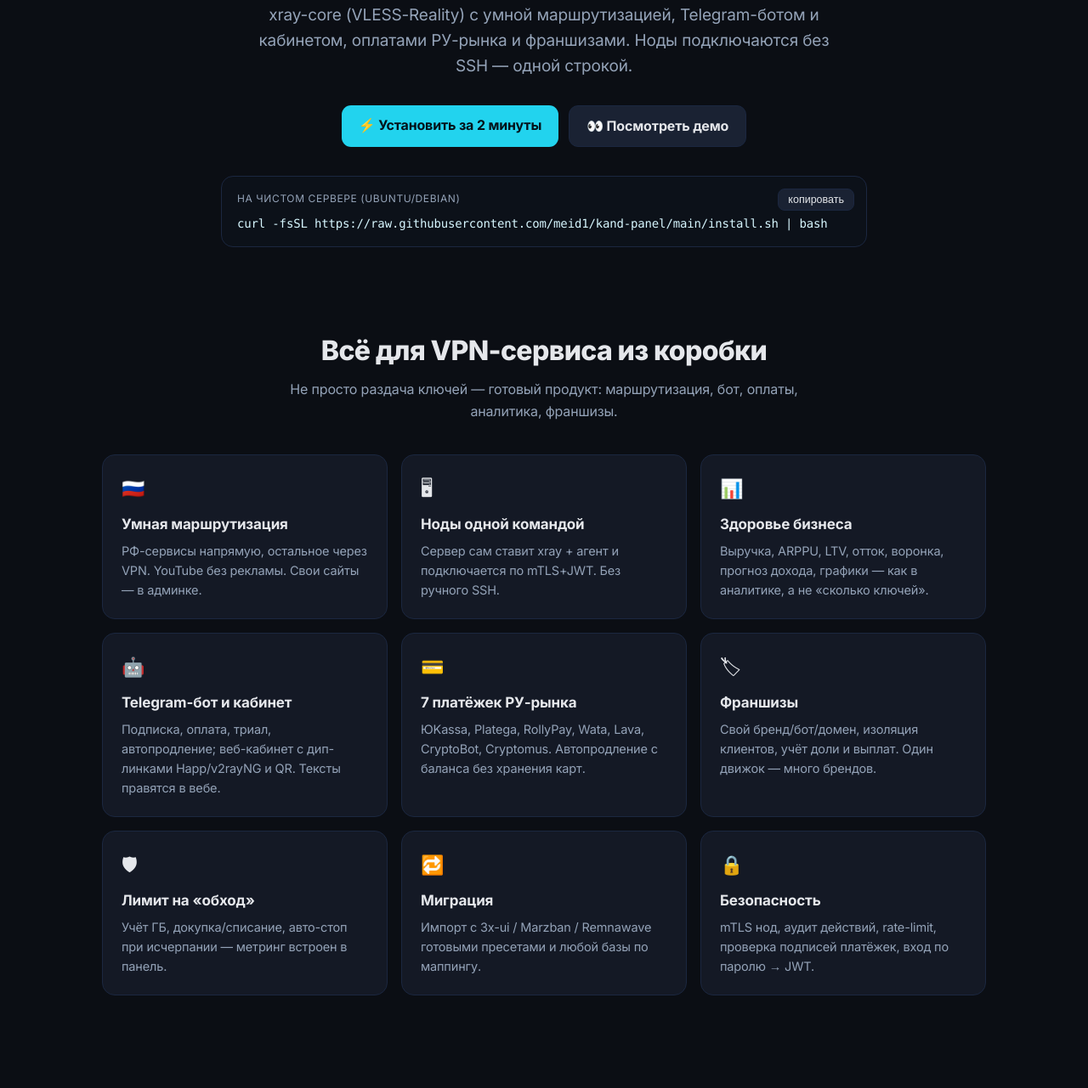
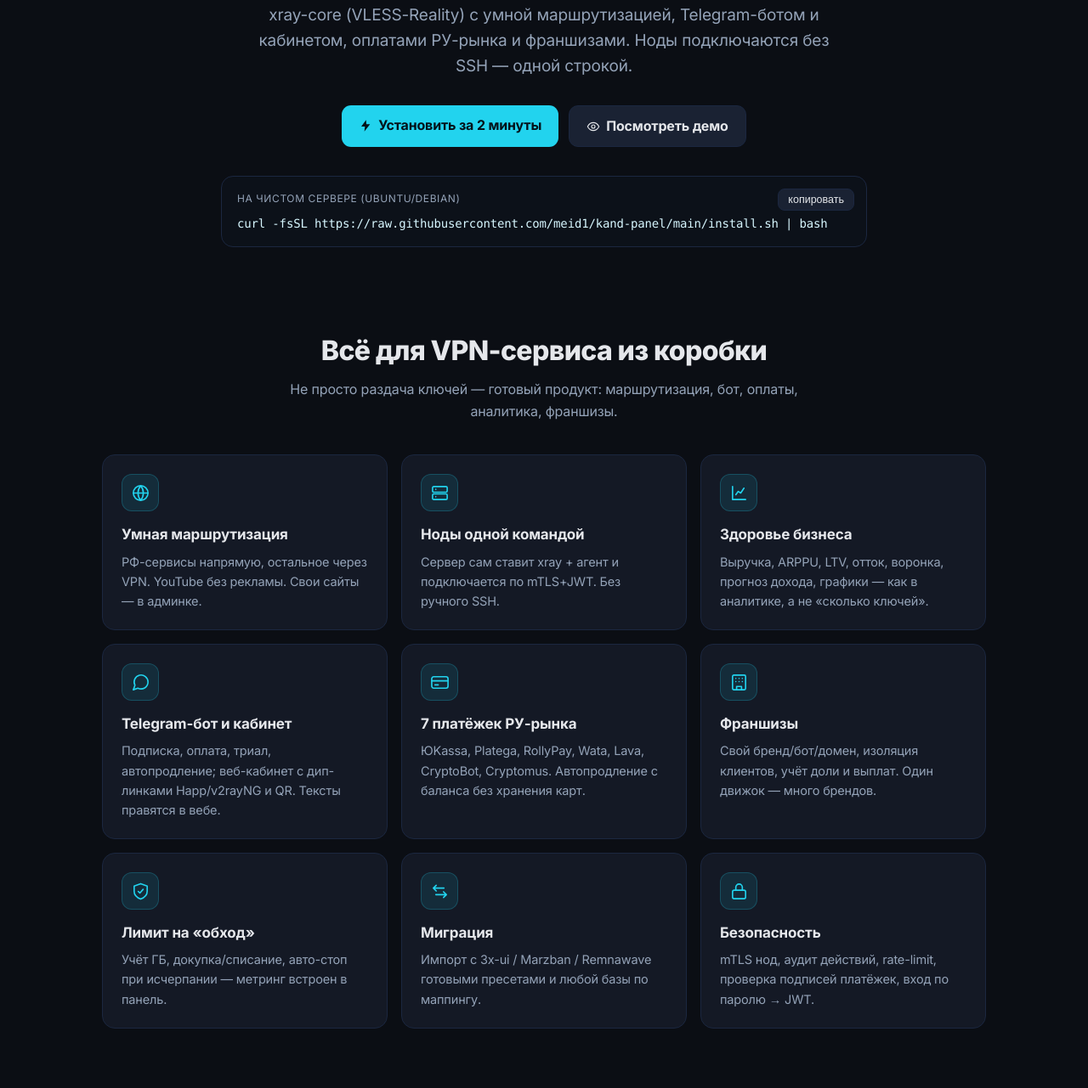
Before and after one commit to meid1/kand-panel, a website: page site/index.html in a window 1280 px wide. Shown: the part 340-1621 px from the top of the page at 85% size. Drawn offline with Linux system fonts and the light colour scheme.

Commit message:
site: replace all emoji with drawn SVG line icons (features, buttons, checks) + card hover

```diff
--- a/site/index.html
+++ b/site/index.html
@@ -34,8 +34,12 @@
   h2{font-size:32px;font-weight:800;text-align:center;margin:0 0 8px;letter-spacing:-.02em}
   .sub{color:var(--mut);text-align:center;max-width:640px;margin:0 auto 38px}
   .grid{display:grid;grid-template-columns:repeat(3,1fr);gap:16px}
-  .f{background:var(--card);border:1px solid var(--line);border-radius:15px;padding:22px}
-  .f .ic{font-size:22px;margin-bottom:10px} .f h3{margin:0 0 6px;font-size:17px} .f p{margin:0;color:var(--mut);font-size:14.5px}
+  .f{background:var(--card);border:1px solid var(--line);border-radius:15px;padding:22px;transition:border-color .15s,transform .15s}
+  .f:hover{border-color:rgba(34,211,238,.35);transform:translateY(-2px)}
+  .f .ic{width:44px;height:44px;border-radius:12px;background:rgba(34,211,238,.1);border:1px solid rgba(34,211,238,.22);display:flex;align-items:center;justify-content:center;color:var(--acc);margin-bottom:14px}
+  .f .ic svg{width:23px;height:23px} .f h3{margin:0 0 6px;font-size:17px} .f p{margin:0;color:var(--mut);font-size:14.5px}
+  .btn svg{width:16px;height:16px;vertical-align:-3px;margin-right:7px}
+  .ico{display:inline-flex} .ico svg{width:100%;height:100%}
   .shots{display:grid;grid-template-columns:1fr 1fr;gap:16px}
   .shots img{width:100%;border-radius:12px;border:1px solid var(--line);display:block}
   .shots .full{grid-column:1/3}
@@ -67,8 +71,8 @@
     <p class="lead">xray-core (VLESS-Reality) с умной маршрутизацией, Telegram-ботом и кабинетом,
       оплатами РУ-рынка и франшизами. Ноды подключаются без SSH — одной строкой.</p>
     <div class="cta">
-      <a class="btn" href="#install">⚡ Установить за 2 минуты</a>
-      <a class="btn ghost" href="#demo">👀 Посмотреть демо</a>
+      <a class="btn" href="#install"><svg viewBox="0 0 24 24" fill="currentColor"><path d="M13 2 4.5 13.5H11l-1 8.5L20 9.5h-6.5z"/></svg>Установить за 2 минуты</a>
+      <a class="btn ghost" href="#demo"><svg viewBox="0 0 24 24" fill="none" stroke="currentColor" stroke-width="1.7"><path d="M2 12s3.5-7 10-7 10 7 10 7-3.5 7-10 7-10-7-10-7z"/><circle cx="12" cy="12" r="3"/></svg>Посмотреть демо</a>
     </div>
     <div class="install" id="install">
       <div class="lbl">На чистом сервере (Ubuntu/Debian)</div>
@@ -81,15 +85,15 @@
     <h2>Всё для VPN-сервиса из коробки</h2>
     <p class="sub">Не просто раздача ключей — готовый продукт: маршрутизация, бот, оплаты, аналитика, франшизы.</p>
     <div class="grid">
-      <div class="f"><div class="ic">🇷🇺</div><h3>Умная маршрутизация</h3><p>РФ-сервисы напрямую, остальное через VPN. YouTube без рекламы. Свои сайты — в админке.</p></div>
-      <div class="f"><div class="ic">🖥</div><h3>Ноды одной командой</h3><p>Сервер сам ставит xray + агент и подключается по mTLS+JWT. Без ручного SSH.</p></div>
-      <div class="f"><div class="ic">📊</div><h3>Здоровье бизнеса</h3><p>Выручка, ARPPU, LTV, отток, воронка, прогноз дохода, графики — как в аналитике, а не «сколько ключей».</p></div>
-      <div class="f"><div class="ic">🤖</div><h3>Telegram-бот и кабинет</h3><p>Подписка, оплата, триал, автопродление; веб-кабинет с дип-линками Happ/v2rayNG и QR. Тексты правятся в вебе.</p></div>
-      <div class="f"><div class="ic">💳</div><h3>7 платёжек РУ-рынка</h3><p>ЮKassa, Platega, RollyPay, Wata, Lava, CryptoBot, Cryptomus. Автопродление с баланса без хранения карт.</p></div>
-      <div class="f"><div class="ic">🏷</div><h3>Франшизы</h3><p>Свой бренд/бот/домен, изоляция клиентов, учёт доли и выплат. Один движок — много брендов.</p></div>
-      <div class="f"><div class="ic">🛡</div><h3>Лимит на «обход»</h3><p>Учёт ГБ, докупка/списание, авто-стоп при исчерпании — метринг встроен в панель.</p></div>
-      <div class="f"><div class="ic">🔁</div><h3>Миграция</h3><p>Импорт с 3x-ui / Marzban / Remnawave готовыми пресетами и любой базы по маппингу.</p></div>
-      <div class="f"><div class="ic">🔒</div><h3>Безопасность</h3><p>mTLS нод, аудит действий, rate-limit, проверка подписей платёжек, вход по паролю → JWT.</p></div>
+      <div class="f"><div class="ic"><svg viewBox="0 0 24 24" fill="none" stroke="currentColor" stroke-width="1.7" stroke-linecap="round" stroke-linejoin="round"><circle cx="12" cy="12" r="9"/><path d="M3 12h18"/><path d="M12 3a14 14 0 0 1 0 18a14 14 0 0 1 0-18"/></svg></div><h3>Умная маршрутизация</h3><p>РФ-сервисы напрямую, остальное через VPN. YouTube без рекламы. Свои сайты — в админке.</p></div>
+      <div class="f"><div class="ic"><svg viewBox="0 0 24 24" fill="none" stroke="currentColor" stroke-width="1.7" stroke-linecap="round" stroke-linejoin="round"><rect x="3" y="4" width="18" height="7" rx="1.6"/><rect x="3" y="13" width="18" height="7" rx="1.6"/><path d="M7 7.5h.01M7 16.5h.01"/></svg></div><h3>Ноды одной командой</h3><p>Сервер сам ставит xray + агент и подключается по mTLS+JWT. Без ручного SSH.</p></div>
+      <div class="f"><div class="ic"><svg viewBox="0 0 24 24" fill="none" stroke="currentColor" stroke-width="1.7" stroke-linecap="round" stroke-linejoin="round"><path d="M4 4v16h16"/><path d="M8 14l3-4 3 2 4-6"/></svg></div><h3>Здоровье бизнеса</h3><p>Выручка, ARPPU, LTV, отток, воронка, прогноз дохода, графики — как в аналитике, а не «сколько ключей».</p></div>
+      <div class="f"><div class="ic"><svg viewBox="0 0 24 24" fill="none" stroke="currentColor" stroke-width="1.7" stroke-linecap="round" stroke-linejoin="round"><path d="M21 11.5a8.5 8.5 0 0 1-12.4 7.5L3 21l2-5.6A8.5 8.5 0 1 1 21 11.5z"/></svg></div><h3>Telegram-бот и кабинет</h3><p>Подписка, оплата, триал, автопродление; веб-кабинет с дип-линками Happ/v2rayNG и QR. Тексты правятся в вебе.</p></div>
+      <div class="f"><div class="ic"><svg viewBox="0 0 24 24" fill="none" stroke="currentColor" stroke-width="1.7" stroke-linecap="round" stroke-linejoin="round"><rect x="2" y="5" width="20" height="14" rx="2.5"/><path d="M2 10h20"/><path d="M6 15h4"/></svg></div><h3>7 платёжек РУ-рынка</h3><p>ЮKassa, Platega, RollyPay, Wata, Lava, CryptoBot, Cryptomus. Автопродление с баланса без хранения карт.</p></div>
+      <div class="f"><div class="ic"><svg viewBox="0 0 24 24" fill="none" stroke="currentColor" stroke-width="1.7" stroke-linecap="round" stroke-linejoin="round"><rect x="4" y="3" width="16" height="18" rx="1.6"/><path d="M9 21v-4h6v4"/><path d="M8 7h.01M12 7h.01M16 7h.01M8 11h.01M12 11h.01M16 11h.01"/></svg></div><h3>Франшизы</h3><p>Свой бренд/бот/домен, изоляция клиентов, учёт доли и выплат. Один движок — много брендов.</p></div>
+      <div class="f"><div class="ic"><svg viewBox="0 0 24 24" fill="none" stroke="currentColor" stroke-width="1.7" stroke-linecap="round" stroke-linejoin="round"><path d="M12 2.5l8 3v6.5c0 4.4-3.3 7.6-8 9.5-4.7-1.9-8-5.1-8-9.5V5.5z"/><path d="M9 12l2 2 4-4.5"/></svg></div><h3>Лимит на «обход»</h3><p>Учёт ГБ, докупка/списание, авто-стоп при исчерпании — метринг встроен в панель.</p></div>
+      <div class="f"><div class="ic"><svg viewBox="0 0 24 24" fill="none" stroke="currentColor" stroke-width="1.7" stroke-linecap="round" stroke-linejoin="round"><path d="M4 8h13M4 8l3.5-3.5M4 8l3.5 3.5"/><path d="M20 16H7M20 16l-3.5-3.5M20 16l-3.5 3.5"/></svg></div><h3>Миграция</h3><p>Импорт с 3x-ui / Marzban / Remnawave готовыми пресетами и любой базы по маппингу.</p></div>
+      <div class="f"><div class="ic"><svg viewBox="0 0 24 24" fill="none" stroke="currentColor" stroke-width="1.7" stroke-linecap="round" stroke-linejoin="round"><rect x="4" y="10.5" width="16" height="10.5" rx="2"/><path d="M8 10.5V7a4 4 0 0 1 8 0v3.5"/></svg></div><h3>Безопасность</h3><p>mTLS нод, аудит действий, rate-limit, проверка подписей платёжек, вход по паролю → JWT.</p></div>
     </div>
   </section>
 
@@ -109,13 +113,13 @@
     <h2>Чем отличается</h2>
     <p class="sub">от Remnawave / Marzban / 3x-ui</p>
     <div class="compare">
-      <div class="row"><span>Умная маршрутизация РФ из коробки</span><span class="ok">✓</span></div>
-      <div class="row"><span>YouTube без рекламы (РФ-выход)</span><span class="ok">✓</span></div>
-      <div class="row"><span>Аналитика бизнеса (ARPPU / LTV / отток / прогноз)</span><span class="ok">✓</span></div>
-      <div class="row"><span>Telegram-бот + веб-кабинет + оплаты РУ</span><span class="ok">✓</span></div>
-      <div class="row"><span>Лимит трафика на «обход» с докупкой</span><span class="ok">✓</span></div>
-      <div class="row"><span>Франшизы с изоляцией и учётом выплат</span><span class="ok">✓</span></div>
-      <div class="row"><span>Установка панели и нод одной командой</span><span class="ok">✓</span></div>
+      <div class="row"><span>Умная маршрутизация РФ из коробки</span><span class="ok"><svg viewBox="0 0 24 24" width="19" height="19" fill="none" stroke="currentColor" stroke-width="2.4" stroke-linecap="round" stroke-linejoin="round" style="vertical-align:-4px"><path d="M4 12l5 5L20 6"/></svg></span></div>
+      <div class="row"><span>YouTube без рекламы (РФ-выход)</span><span class="ok"><svg viewBox="0 0 24 24" width="19" height="19" fill="none" stroke="currentColor" stroke-width="2.4" stroke-linecap="round" stroke-linejoin="round" style="vertical-align:-4px"><path d="M4 12l5 5L20 6"/></svg></span></div>
+      <div class="row"><span>Аналитика бизнеса (ARPPU / LTV / отток / прогноз)</span><span class="ok"><svg viewBox="0 0 24 24" width="19" height="19" fill="none" stroke="currentColor" stroke-width="2.4" stroke-linecap="round" stroke-linejoin="round" style="vertical-align:-4px"><path d="M4 12l5 5L20 6"/></svg></span></div>
+      <div class="row"><span>Telegram-бот + веб-кабинет + оплаты РУ</span><span class="ok"><svg viewBox="0 0 24 24" width="19" height="19" fill="none" stroke="currentColor" stroke-width="2.4" stroke-linecap="round" stroke-linejoin="round" style="vertical-align:-4px"><path d="M4 12l5 5L20 6"/></svg></span></div>
+      <div class="row"><span>Лимит трафика на «обход» с докупкой</span><span class="ok"><svg viewBox="0 0 24 24" width="19" height="19" fill="none" stroke="currentColor" stroke-width="2.4" stroke-linecap="round" stroke-linejoin="round" style="vertical-align:-4px"><path d="M4 12l5 5L20 6"/></svg></span></div>
+      <div class="row"><span>Франшизы с изоляцией и учётом выплат</span><span class="ok"><svg viewBox="0 0 24 24" width="19" height="19" fill="none" stroke="currentColor" stroke-width="2.4" stroke-linecap="round" stroke-linejoin="round" style="vertical-align:-4px"><path d="M4 12l5 5L20 6"/></svg></span></div>
+      <div class="row"><span>Установка панели и нод одной командой</span><span class="ok"><svg viewBox="0 0 24 24" width="19" height="19" fill="none" stroke="currentColor" stroke-width="2.4" stroke-linecap="round" stroke-linejoin="round" style="vertical-align:-4px"><path d="M4 12l5 5L20 6"/></svg></span></div>
     </div>
   </section>
 
@@ -124,9 +128,9 @@
       <h2>Попробовать</h2>
       <p class="sub" style="margin-bottom:24px">Открытый код на GitHub, установка одной командой, помощь с переносом клиентов.</p>
       <div class="cta">
-        <a class="btn" href="#install">⚡ Установить</a>
-        <a class="btn ghost" href="https://github.com/meid1/kand-panel">⭐ GitHub</a>
-        <a class="btn ghost" href="/docs/">📖 Документация</a>
+        <a class="btn" href="#install"><svg viewBox="0 0 24 24" fill="currentColor"><path d="M13 2 4.5 13.5H11l-1 8.5L20 9.5h-6.5z"/></svg>Установить</a>
+        <a class="btn ghost" href="https://github.com/meid1/kand-panel"><svg viewBox="0 0 24 24" fill="currentColor"><path d="M12 2A10 10 0 0 0 8.8 21.5c.5.1.7-.2.7-.5v-1.7c-2.8.6-3.4-1.3-3.4-1.3-.5-1.2-1.1-1.5-1.1-1.5-.9-.6.1-.6.1-.6 1 .1 1.5 1 1.5 1 .9 1.5 2.3 1.1 2.9.8.1-.6.3-1.1.6-1.4-2.2-.3-4.6-1.1-4.6-4.9 0-1.1.4-2 1-2.7-.1-.3-.4-1.3.1-2.7 0 0 .8-.3 2.7 1a9.4 9.4 0 0 1 5 0c1.9-1.3 2.7-1 2.7-1 .5 1.4.2 2.4.1 2.7.6.7 1 1.6 1 2.7 0 3.8-2.4 4.6-4.6 4.9.3.3.6.9.6 1.9v2.8c0 .3.2.6.7.5A10 10 0 0 0 12 2z"/></svg>GitHub</a>
+        <a class="btn ghost" href="https://github.com/meid1/kand-panel/tree/main/docs"><svg viewBox="0 0 24 24" fill="none" stroke="currentColor" stroke-width="1.7" stroke-linejoin="round"><path d="M4 5a2 2 0 0 1 2-2h13v16H6a2 2 0 0 0-2 2z"/><path d="M4 5v14"/></svg>Документация</a>
       </div>
       <p style="color:var(--mut);font-size:14px;margin-top:24px">Панель в бета-версии — возможны баги.
         Нашли баг или нужна помощь — пишите <a href="https://t.me/marius_support">@marius_support</a>.</p>
```
